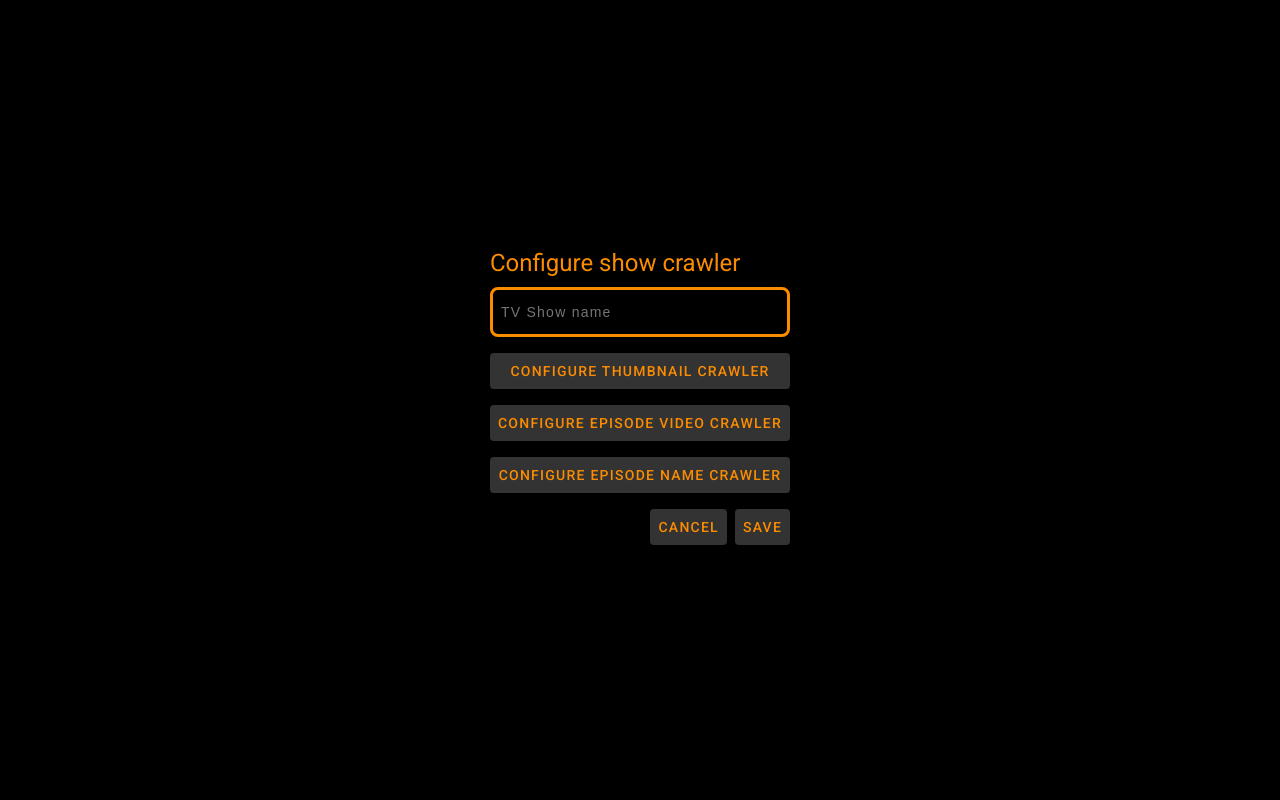
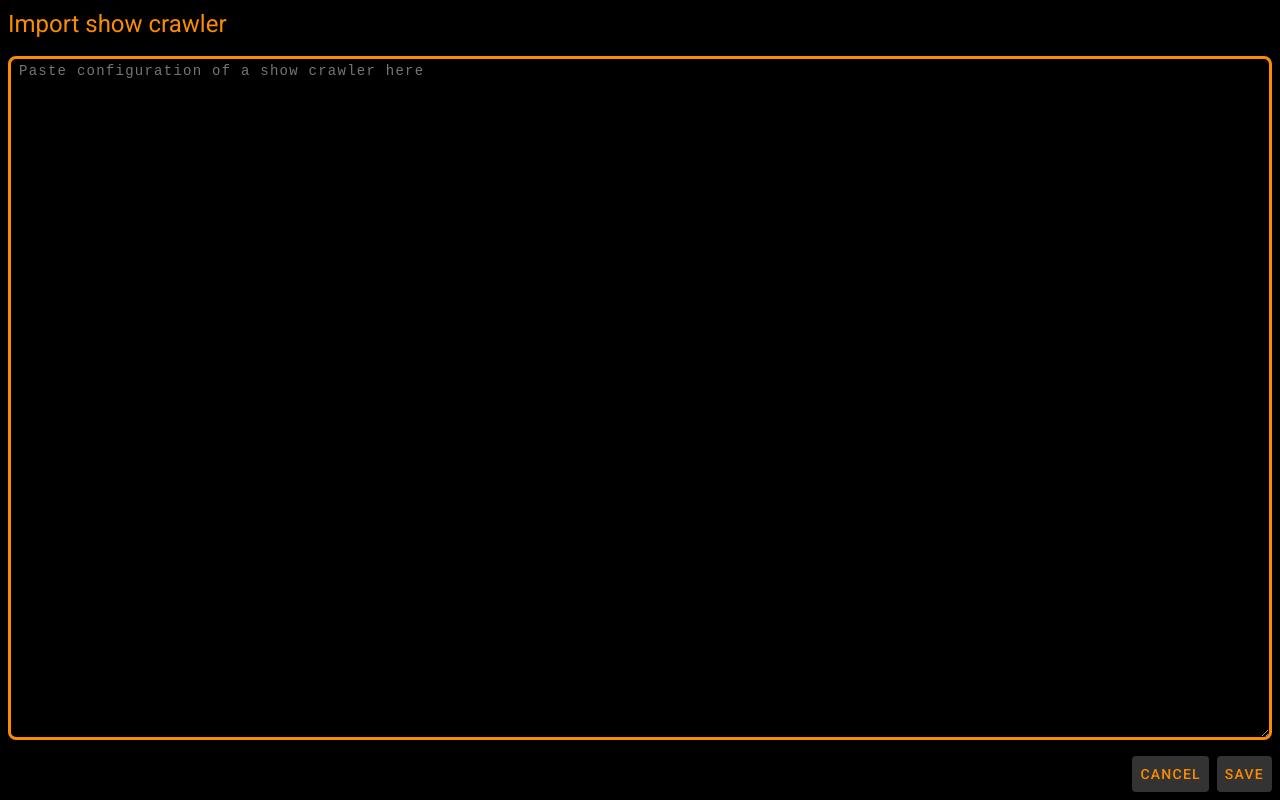
Before and after one commit to gorolykmaxim/Serio, a React (Create React App) app in the folder ui/: page / in a window 1280 px wide. Built offline with nearby package versions, Linux system fonts and the light colour scheme.

Commit message:
ui: implement ImportShowCrawler view

```diff
--- /dev/null
+++ b/ui/src/views/ImportShowCrawler.css
@@ -0,0 +1,15 @@
+.serio-import-show-crawler {
+    display: flex;
+    flex-direction: column;
+    align-items: stretch;
+    height: 100%;
+}
+
+.serio-import-show-crawler-text-area {
+    flex-grow: 1;
+}
+
+.serio-import-show-crawler-actions {
+    display: flex;
+    justify-content: flex-end;
+}
--- /dev/null
+++ b/ui/src/views/ImportShowCrawler.js
@@ -0,0 +1,34 @@
+import React from "react";
+import './ImportShowCrawler.css';
+import {getFunction} from "../common";
+import {HEADLINE_5, Text} from "../components/Text";
+import TextArea from "../components/TextArea";
+import Button from "../components/Button";
+
+export default function ImportShowCrawler(props) {
+    const onCancel = getFunction(props.onCancel);
+    const onImport = getFunction(props.onImport);
+    return (
+        <form className='serio-import-show-crawler' onSubmit={createOnSubmit(onImport)}>
+            <div className='serio-margin'>
+                <Text type={HEADLINE_5} primary>Import show crawler</Text>
+            </div>
+            <TextArea className='serio-margin serio-import-show-crawler-text-area'
+                      required={true}
+                      placeholder={'Paste configuration of a show crawler here'}
+                      name={'showCrawler'}
+                      autoFocus={true}/>
+            <div className='serio-import-show-crawler-actions serio-margin'>
+                <Button text='cancel' onClick={onCancel}/>
+                <Button text='save' submit={true} className='serio-margin-before'/>
+            </div>
+        </form>
+    );
+}
+
+function createOnSubmit(callback) {
+    return event => {
+        event.preventDefault();
+        callback(event.target.elements.showCrawler.value);
+    };
+}
```
Also changed, not shown: ui/src/index.js.
